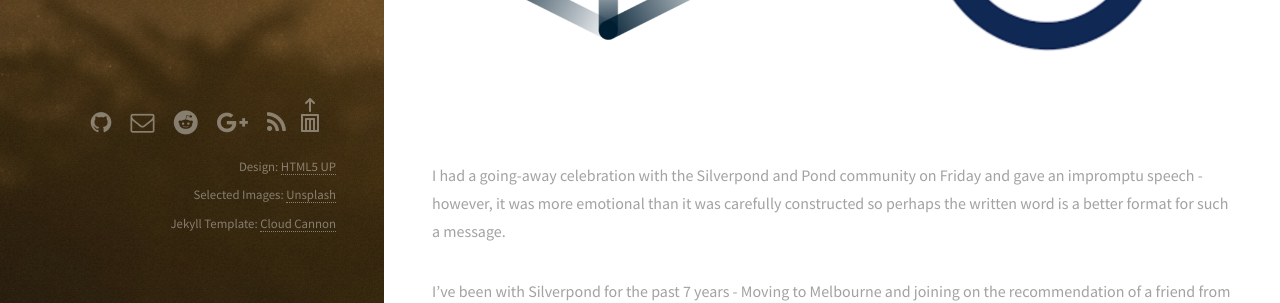
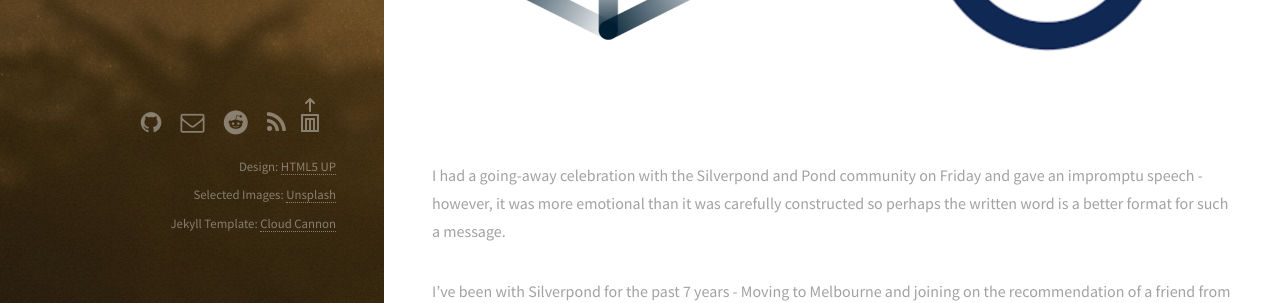
Before and after one commit to sordina/sordina.github.io, a Jekyll site: the page built from index.html, in a window 1280 px wide. Shown: the part 582-885 px from the top of the page. Built offline with Jekyll 4.4.1, drawn with Linux system fonts in a browser that asks for light colours.

Commit message:
no more google plus

```diff
--- a/_config.yml
+++ b/_config.yml
@@ -2,9 +2,8 @@ title: Bows and Arrows
 email: contact@sordina.net
 url: "http://sordina.github.io/"
 github_username: sordina
-reddit: "https://www.reddit.com/r/sordina/"
+reddit: "https://new.reddit.com/r/sordina/"
 feed: "/feed.xml"
-google_plus_username: "+LyndonMaydwell"
 description: >
   Composition as Expression
 
--- a/_layouts/default.html
+++ b/_layouts/default.html
@@ -105,14 +105,6 @@
               </li>
               {% endif %}
 
-              {% if site.google_plus_username %}
-              <li>
-                <a href="https://plus.google.com/{{ site.google_plus_username }}" class="icon fa-google-plus">
-                  <span class="label">Google+</span>
-                </a>
-              </li>
-              {% endif %}
-
               {% if site.feed %}
               <li>
                 <a href="{{site.feed}}" class="icon fa-rss">
```
